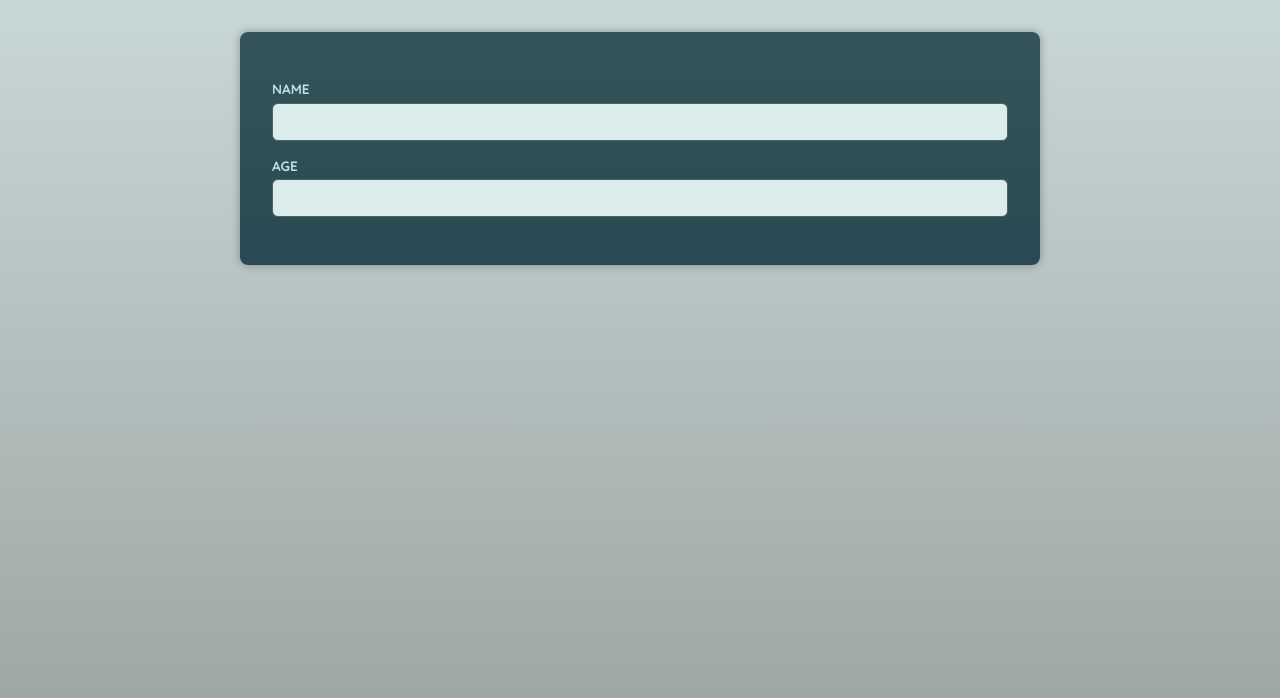
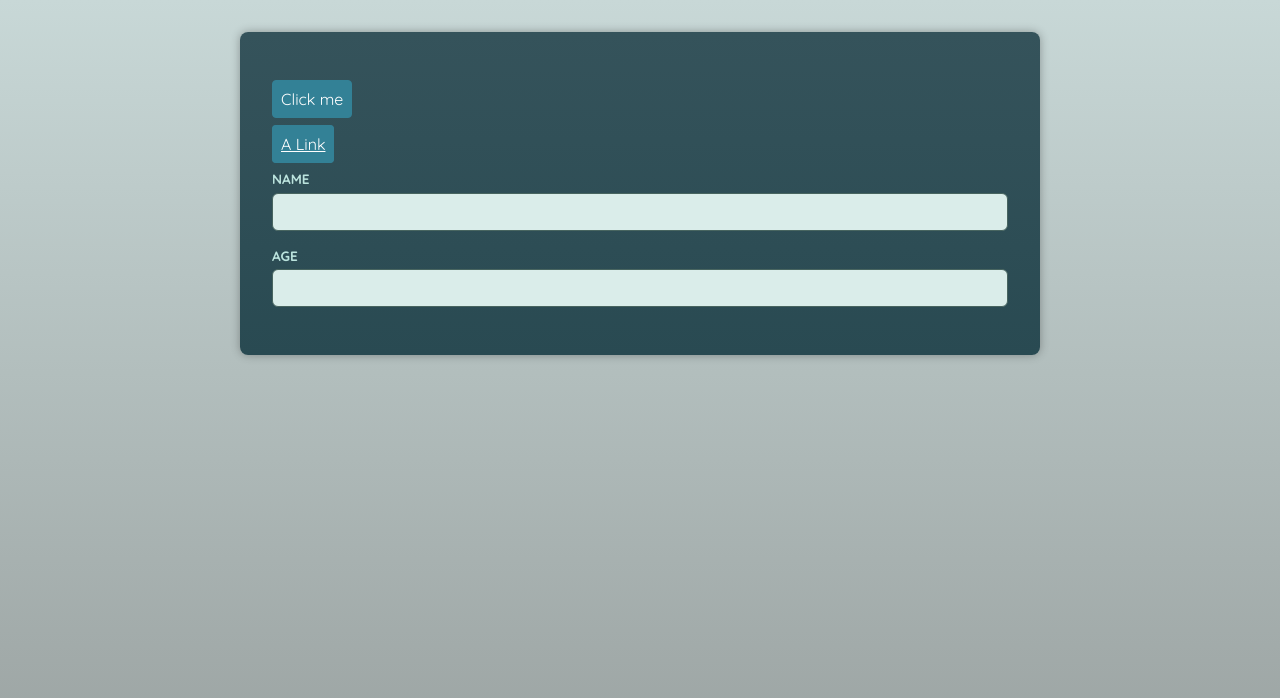
Before and after one commit to bipin7yadav/AdvanceTS, a React (Vite) app: page / in a window 1280 px wide. Shown: the top 698 px of the page. Built offline with nearby package versions, Linux system fonts and the light colour scheme; a web font is replaced by a local one.

Commit message:
feat: added Button component and integrated into App

```diff
--- a/src/App.tsx
+++ b/src/App.tsx
@@ -1,13 +1,20 @@
 import { useState } from 'react'
 import Input from './components/Input'
+import Button from './components/Button.tsx';
 
 function App() {
 
   return (
-    <>
+    <main>
+      <p>
+        <Button el='button'>Click me</Button>
+      </p>
+      <p>
+        <Button el="anchor" href='https://google.com'>A Link</Button>
+      </p>
     <Input label="Name" id="name" type="text" />
     <Input label="Age" id="age" type="number" />
-    </>
+    </main>
   )
 }
 
--- /dev/null
+++ b/src/components/Button.tsx
@@ -0,0 +1,18 @@
+import { type ComponentPropsWithoutRef } from 'react';
+
+type ButtonProps = {
+  el: 'button';
+} & ComponentPropsWithoutRef<'button'>;
+
+type AnchorProps = {
+  el: 'anchor';
+} & ComponentPropsWithoutRef<'a'>;
+
+export default function Button(props: ButtonProps | AnchorProps) {
+  // const {el, ...otherProps} = props;
+  if (props.el === 'anchor') {
+    return <a className="button" {...props}></a>;
+  }
+
+  return <button className="button" {...props}></button>;
+}
```
